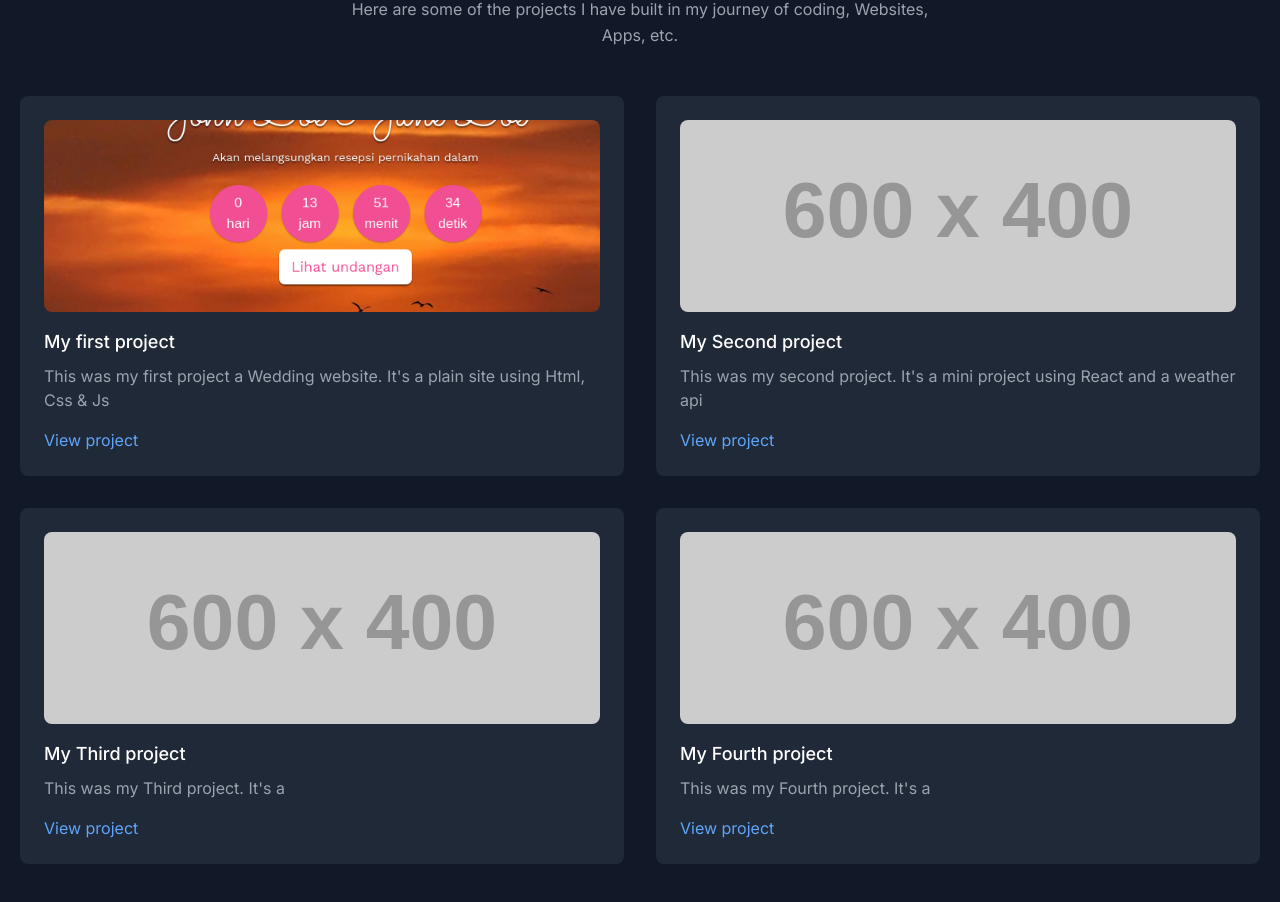
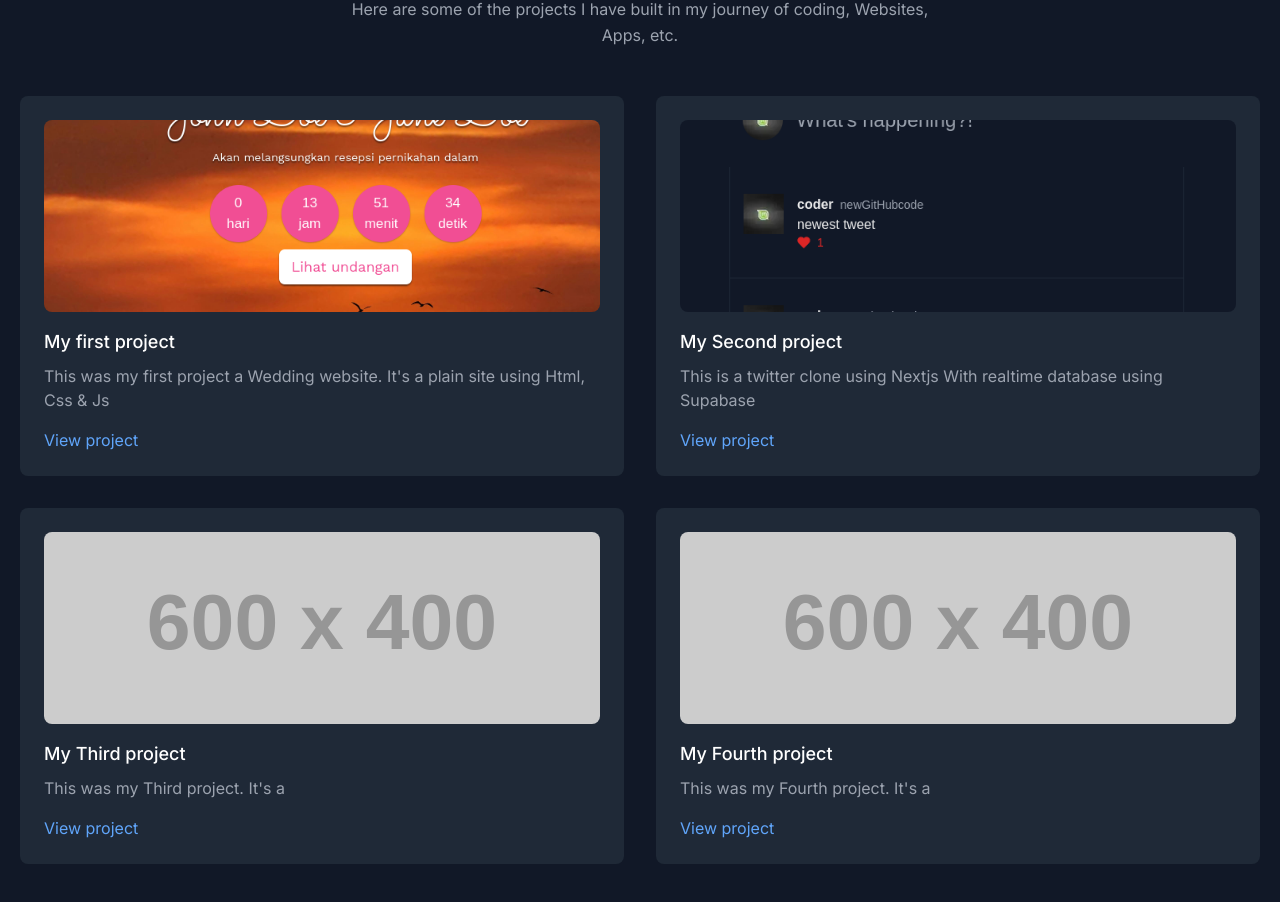
Before and after one commit to newGitHubcode/portfolio-website, a Next.js app: page / in a window 1280 px wide. Shown: the part 1640-2542 px from the top of the page. Built offline with nearby package versions, Linux system fonts and the light colour scheme; no server answers.

Commit message:
added 2nd pr
ok

```diff
--- a/src/components/Projects.tsx
+++ b/src/components/Projects.tsx
@@ -22,7 +22,7 @@ export default function Projects() {
                                 src="/wedding_website.png"
                                 alt="pr1"
                                 height={700}
-                                width={400}
+                                width={700}
                             />
 
                             <h2 className="text-lg text-white font-medium title-font mt-4 mb-2">
@@ -44,10 +44,10 @@ export default function Projects() {
                         <div className="bg-gray-800 p-6 rounded-lg">
                             <Image
                                 className="object-cover object-center w-full h-48 rounded-lg"
-                                src="https://via.placeholder.com/600x400"
+                                src="/twitter.png"
                                 alt="pr1"
-                                height={600}
-                                width={400}
+                                height={700}
+                                width={700}
                             />
 
                             <h2 className="text-lg text-white font-medium title-font mt-4 mb-2">
@@ -55,10 +55,10 @@ export default function Projects() {
                             </h2>
 
                             <p className="text-base mb-4">
-                                This was my second project. It&apos;s a mini project using React and a weather api
+                                This is a twitter clone using Nextjs With realtime database using Supabase
                             </p>
 
-                            <a href="#" className="text-blue-400 hover:text-blue-300">
+                            <a href="https://twitter-three-gilt.vercel.app/" className="text-blue-400 hover:text-blue-300">
                                 View project
                             </a>
                         </div>
```
Also changed, not shown: public/twitter.png (added).
